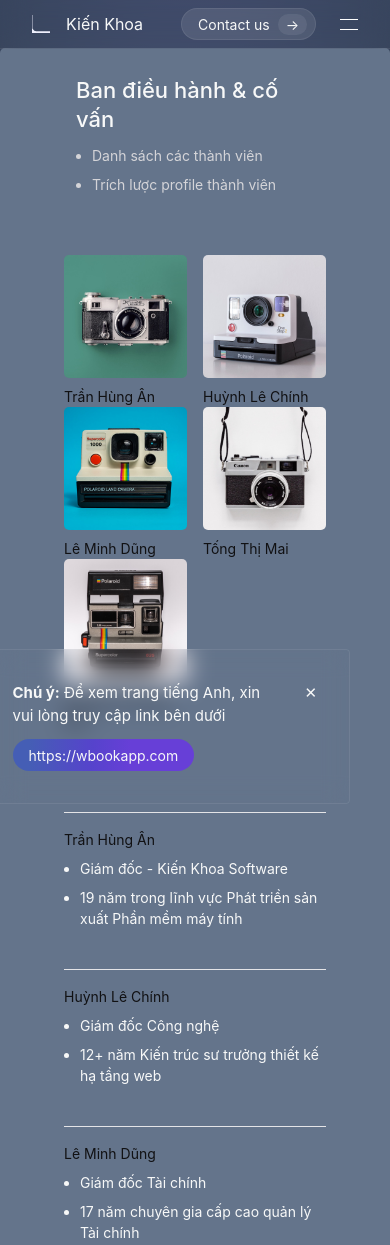
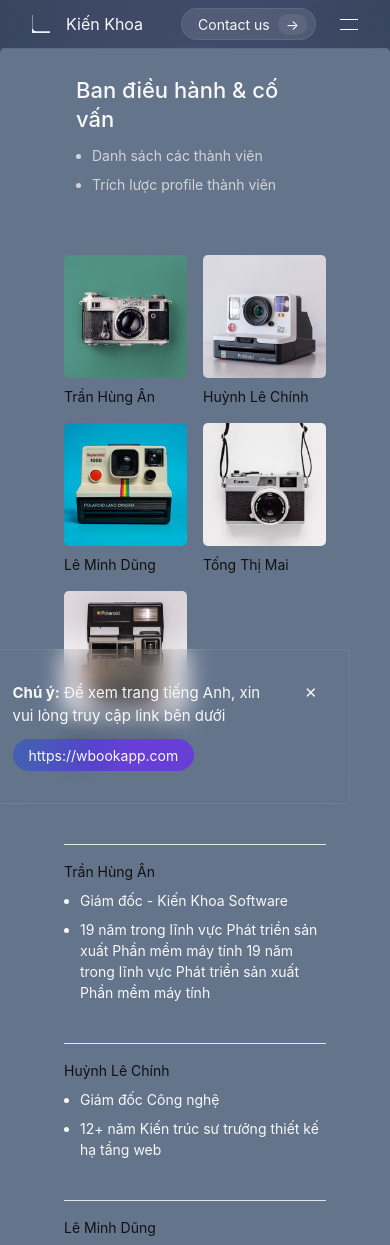
Before and after one commit to anlett10/kienkhoa-1, a Next.js app: page /team in a window 390 px wide. Shown: the top 1245 px of the page. Built offline with nearby package versions, Linux system fonts and the light colour scheme.

Commit message:
Update page.tsx

```diff
--- a/app/team/page.tsx
+++ b/app/team/page.tsx
@@ -1,9 +1,11 @@
+"use client";
+
 const team = [
   {
     name: "Trần Hùng Ân",
     title: "Giám đốc - Kiến Khoa Software",
     profile:
-      "19 năm trong lĩnh vực Phát triền sản xuất Phần mềm máy tính",
+      "19 năm trong lĩnh vực Phát triền sản xuất Phần mềm máy tính 19 năm trong lĩnh vực Phát triền sản xuất Phần mềm máy tính",
   },
   {
     name: "Huỳnh Lê Chính",
@@ -41,7 +43,7 @@
         </div>
       </div>
       <div className="mx-auto grid max-w-2xl grid-cols-1 items-center gap-y-16 gap-x-0 py-24 px-4 sm:px-6 sm:py-16 lg:max-w-full lg:grid-cols-2 lg:px-8">
-        <div className="grid grid-cols-2 grid-rows-2 gap-x-4 px-8 sm:grid-cols-3 sm:gap-6 lg:gap-8">
+        <div className="grid grid-cols-2 grid-rows-2 gap-4 px-8 sm:grid-cols-3 sm:gap-6 lg:gap-8">
           <div>
             <img
               src="alexander-andrews-brAkTCdnhW8-unsplash.jpg"
```
